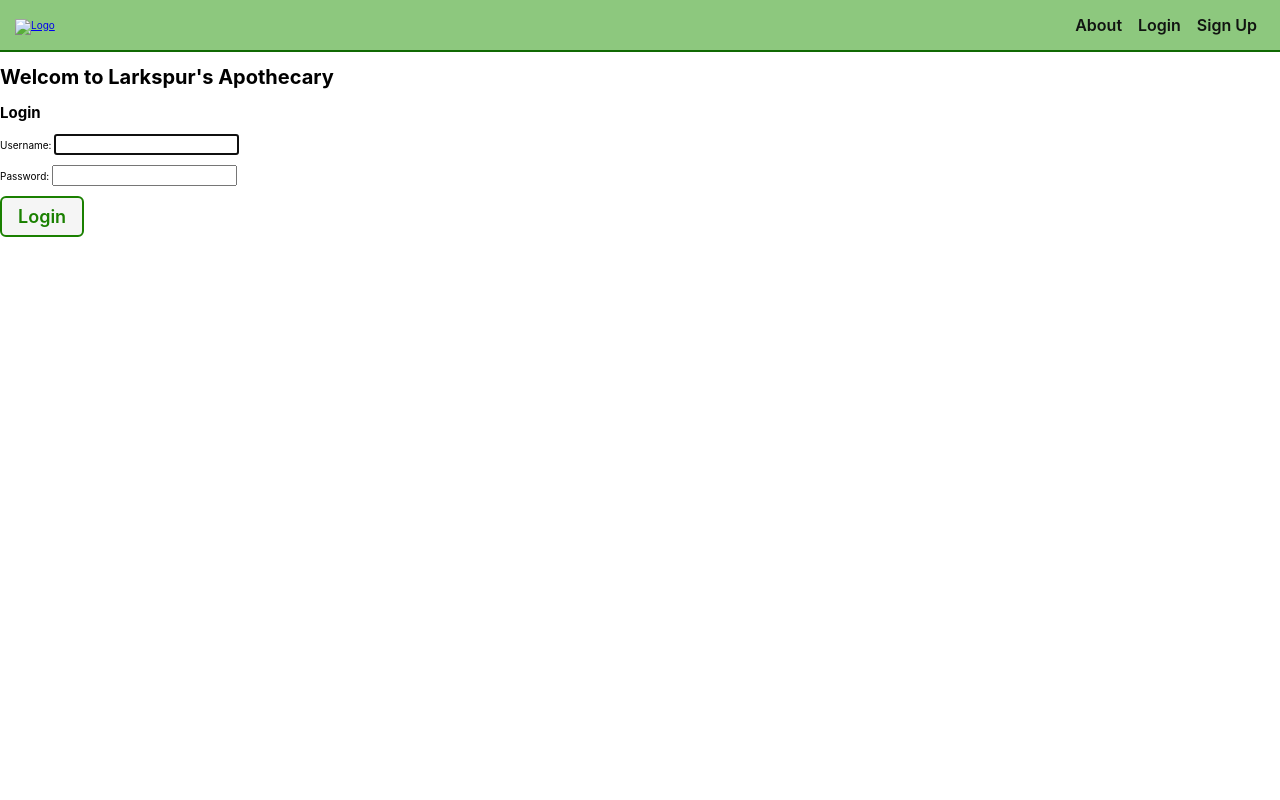
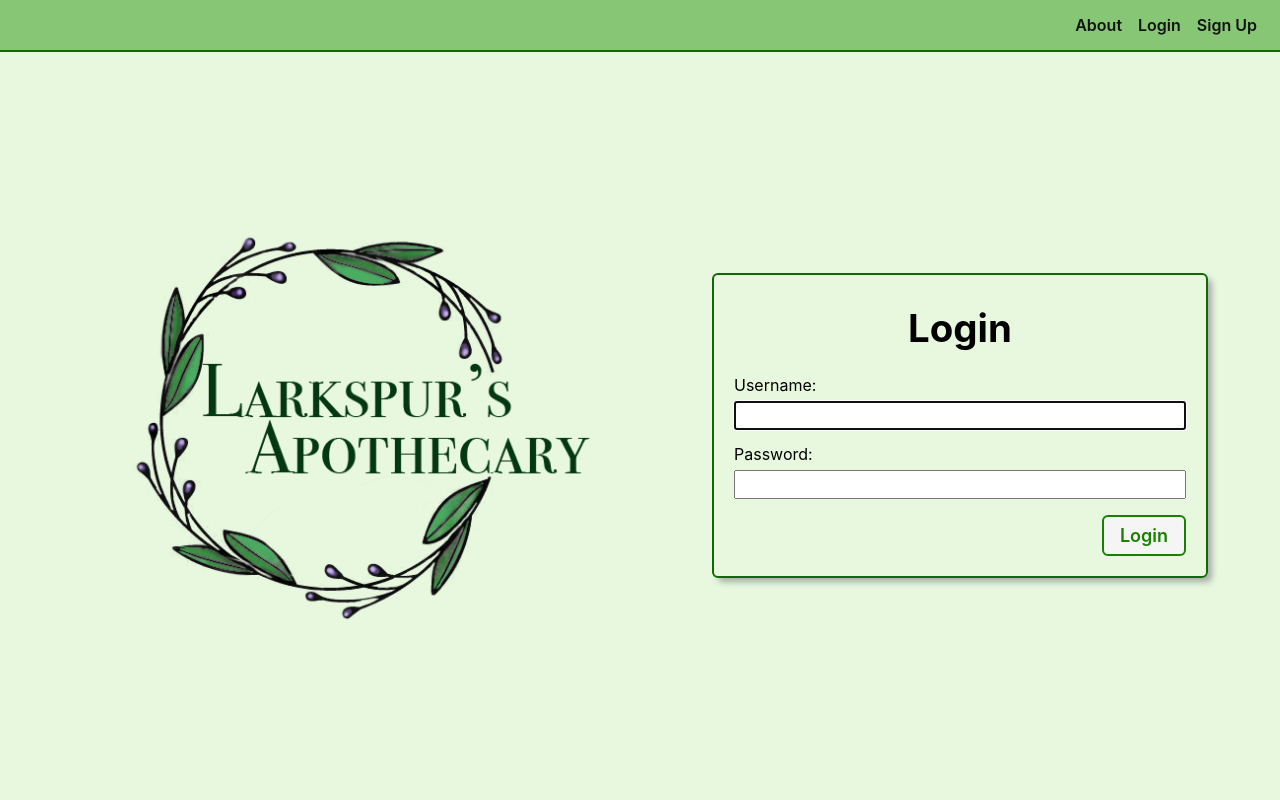
Before and after one commit to Amanda2900/larkspursapothecary, a Django app: page / in a window 1280 px wide. Run offline with Django 3.2, Linux system fonts and the light colour scheme.

Commit message:
add logo image and create a remedy-detail.css file

```diff
--- a/main_app/static/css/base.css
+++ b/main_app/static/css/base.css
@@ -26,6 +26,7 @@ body {
     'Ubuntu', 'Cantarell', 'Fira Sans', 'Droid Sans', 'Helvetica Neue',
     sans-serif;
   min-height: 100vh;
+  background-color: rgb(231, 248, 223);
   --nav-bg: rgba(93, 177, 72, 0.7);
   --nav-bg-ff: rgba(139, 196, 82, 0.9);
   --borders: rgb(16, 105, 3) solid 2px;
@@ -88,8 +89,12 @@ nav li {
   padding: 5px 8px;
 }
 
+.logo-img {
+  width: 30%;
+}
+
 .usr-img {
-  width: 100%;
+  width: 120%;
 }
 
 .header-logo-container {
@@ -132,29 +137,24 @@ nav li {
   border-color: var(--secondary);
 }
 
-.warn {
-  color: var(--warn);
-  border-color: var(--warn);
-}
-
 .danger {
   color: var(--danger);
   border-color: var(--danger);
 }
 
-.page-header h1 {
+/* .page-header h1 {
   font-size: var(--font-xxl);
   margin: 0;
-}
+} */
 
-.page-header img {
+/* .page-header img {
   height: 20px;
   margin-left:15px;
 }
 
 .page-header img:first-of-type {
   margin-left: 20px;
-}
+} */
 
 @media only screen and (min-width: 768px) {
   header {
--- /dev/null
+++ b/main_app/static/css/home.css
@@ -0,0 +1,86 @@
+main {
+  display: flex;
+  align-items: center;
+  justify-content: center;
+  flex-wrap: wrap;
+  height: 100%;
+}
+
+main > section {
+  width: 100%;
+  padding: 10px 8px;
+  display: flex;
+  align-items: center;
+  justify-content: center;
+  flex-direction: column;
+}
+
+.header-logo-container {
+  display: none;
+}
+
+.logo-container {
+  max-width: 375px;
+}
+
+.img-container {
+  width: 80%;
+}
+
+.login {
+  display: flex;
+  flex-direction: column;
+  justify-content: center;
+  align-items: center;
+  width: 80%;
+}
+
+.login h1 {
+  font-size: clamp(3.2rem, 3vw, 4.8rem);
+  margin: 10px 0;
+}
+
+.login > p {
+  display: flex;
+  flex-direction: column;
+  width: 100%;
+  margin: 14px 0 0px;
+}
+
+.login label {
+  font-size: var(--font-reg);
+  margin-bottom: 6px;
+}
+
+.login input {
+  font-size: var(--font-l);
+  padding: 2px 4px;
+}
+
+.login .btn {
+  align-self: flex-end;
+  margin-right: 0;
+  margin-top: 16px;
+}
+
+@media only screen and (min-width: 768px) {
+  main {
+    justify-content: space-around;
+  }
+
+  main > section {
+    width: 40%;
+  }
+
+  .login {
+    border: var(--borders);
+    padding: 20px;
+    border-radius: var(--card-border-radius);
+    box-shadow: var(--card-box-shadow);
+    width: 100%;
+  }
+
+  .logo-container {
+    max-width: 520px;
+  }
+}
--- a/main_app/templates/base.html
+++ b/main_app/templates/base.html
@@ -21,8 +21,9 @@
     <div class="header-logo-container">
       <a href="/">
         <img
-          src=""
-          alt="Logo"
+          src="{% static 'images/mini-logo.png' %}"
+          alt="wreath logo"
+          class="logo-img"
         >
       </a>
     </div>
--- a/main_app/templates/home.html
+++ b/main_app/templates/home.html
@@ -1,8 +1,17 @@
 {% extends 'base.html' %}
+{% load static %}
+
+{% block head %}
+<link rel="stylesheet" type="text/css" href="{% static 'css/home.css' %}"/>
+{% endblock %}
 
 {% block content %}
 
-  <h1>Welcom to Larkspur's Apothecary</h1>
+  <section class="logo-container">
+    <div class="img-container">
+      <img src="{% static 'images/logo.png' %}" alt="wreath with Larkspurss Apothecary written inside" class="usr-img"/>
+    </div>
+  </section>
 
   {% if not user.is_authenticated %}
     <section>
```
Also changed, not shown: main_app/static/css/remedy-detail.css (added, +51 -0 lines), main_app/templates/remedies/detail.html (+5 -5 lines), README.md, main_app/static/images/logo.png (added), main_app/static/images/mini-logo.png (added).
